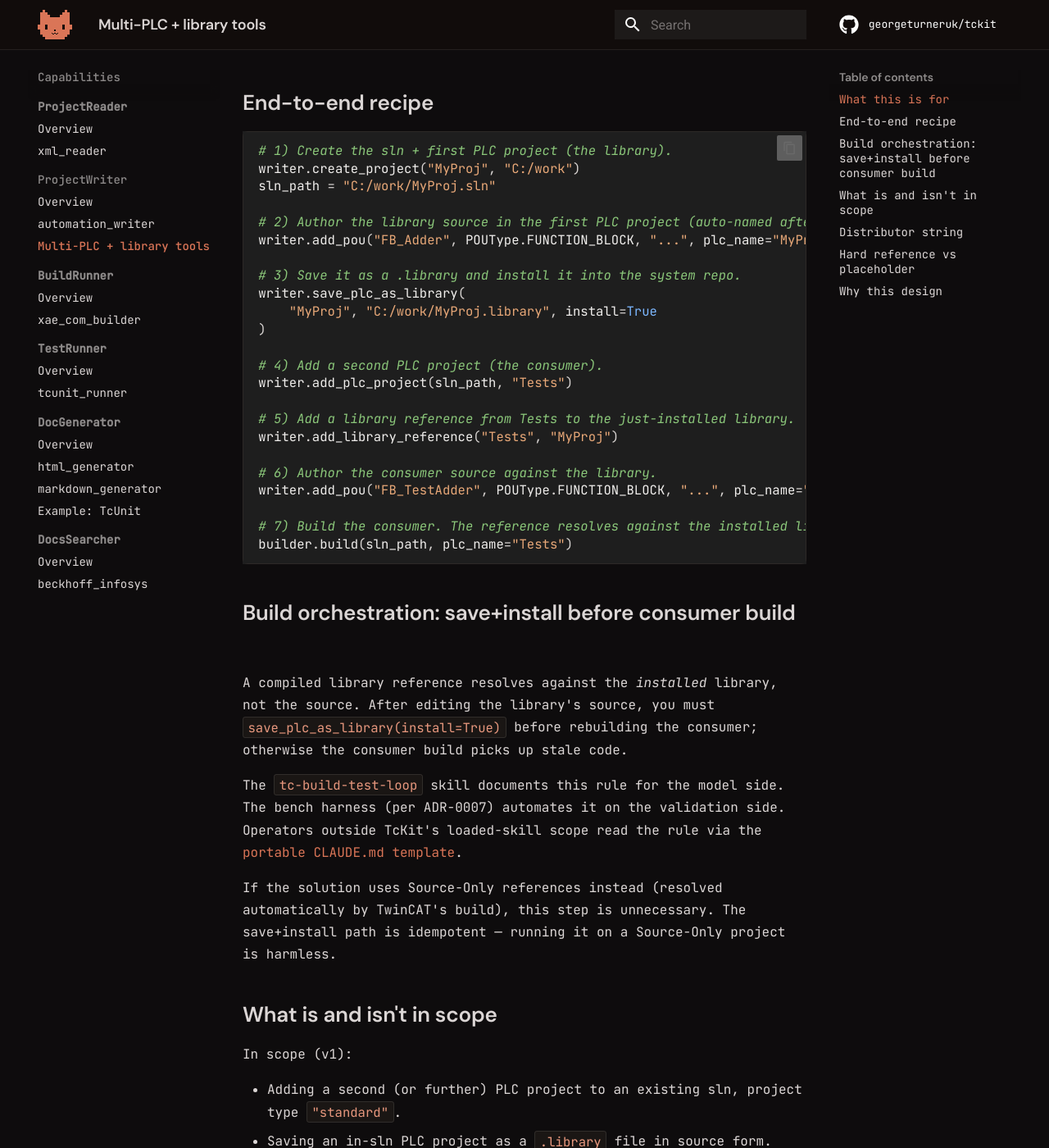
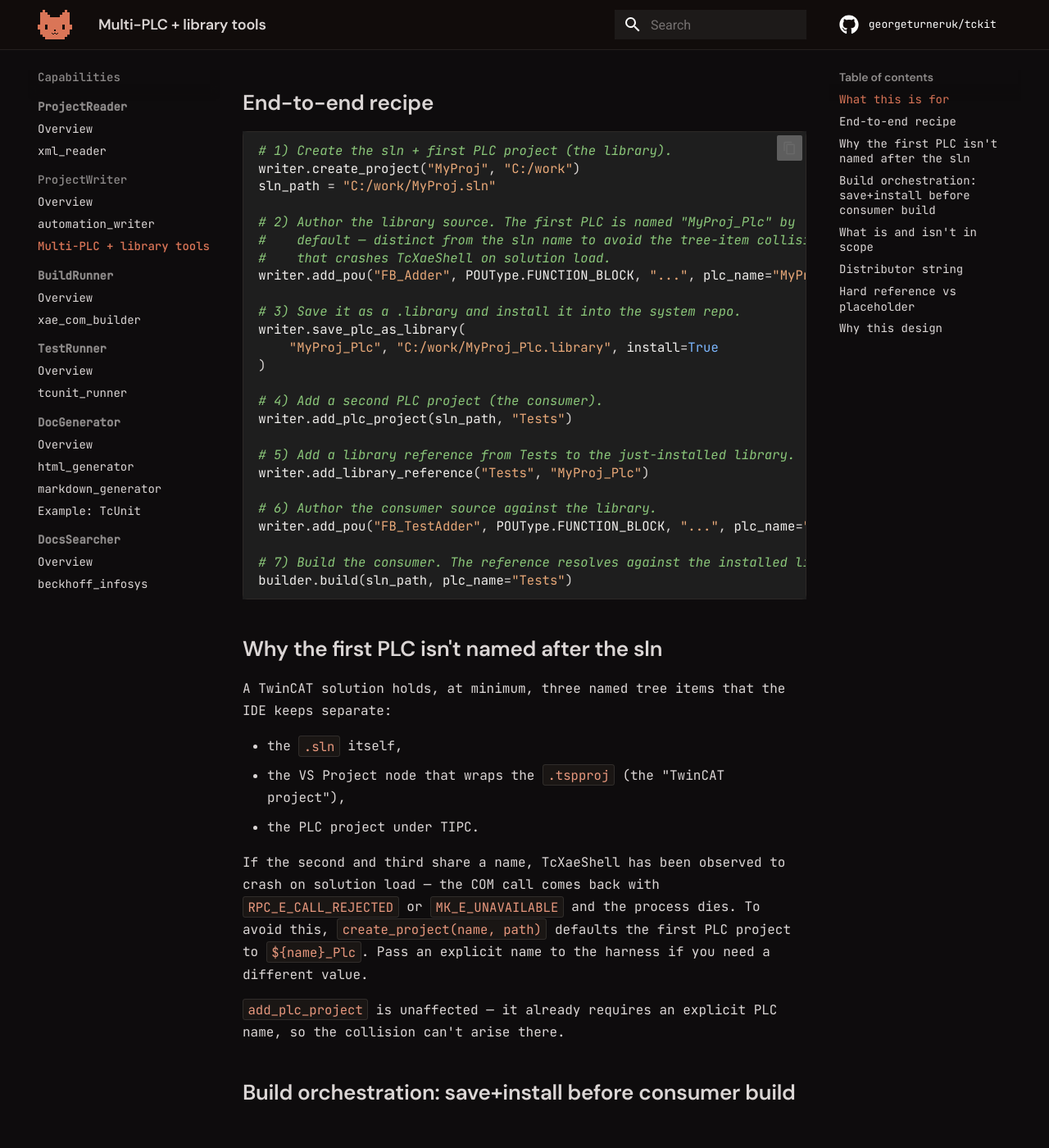
Before and after one commit to georgeturneruk/tckit, an MkDocs documentation site: the page built from docs/content/capabilities/project-writer/multi-plc.md, in a window 1280 px wide and 1400 px high, scrolled down 637 px. Shown: the whole window at 82% size. Built offline with MkDocs 1.6.1 and Material for MkDocs 9.7.7, drawn with Linux system fonts in a browser that asks for light colours; some web fonts are replaced; comment, search, counter and statistics services are not loaded.

Commit message:
fix(bridge): give first PLC a distinct name from sln in create_project (#77)
When the sln name, the VS Project node, and the first PLC project
under TIPC all shared the same string, TcXaeShell crashed on solution
load — COM came back with RPC_E_CALL_REJECTED / MK_E_UNAVAILABLE and
the process died. Surfaced repeatedly during ADR-0007 Phase C0 retries.

Default the first PLC name to `${SlnName}_Plc` so the three tree
items stay disambiguated. Harness keeps the explicit -PlcName
parameter for callers who need the legacy behaviour; create_project's
port signature is unchanged.

Integration test, docs, B1 author script, and ADR-0009 status note
follow the new convention. The committed B1 fixture still uses the
legacy naming and needs re-authoring in a follow-up session once XAE
is stable enough to drive a clean authoring run.

Co-authored-by: George Turner <turb5@users.noreply.github.com>

````diff
--- a/docs/content/capabilities/project-writer/multi-plc.md
+++ b/docs/content/capabilities/project-writer/multi-plc.md
@@ -17,19 +17,21 @@ Authoring a sln that holds two or more PLC projects with a library reference bet
 writer.create_project("MyProj", "C:/work")
 sln_path = "C:/work/MyProj.sln"
 
-# 2) Author the library source in the first PLC project (auto-named after sln).
-writer.add_pou("FB_Adder", POUType.FUNCTION_BLOCK, "...", plc_name="MyProj")
+# 2) Author the library source. The first PLC is named "MyProj_Plc" by
+#    default — distinct from the sln name to avoid the tree-item collision
+#    that crashes TcXaeShell on solution load.
+writer.add_pou("FB_Adder", POUType.FUNCTION_BLOCK, "...", plc_name="MyProj_Plc")
 
 # 3) Save it as a .library and install it into the system repo.
 writer.save_plc_as_library(
-    "MyProj", "C:/work/MyProj.library", install=True
+    "MyProj_Plc", "C:/work/MyProj_Plc.library", install=True
 )
 
 # 4) Add a second PLC project (the consumer).
 writer.add_plc_project(sln_path, "Tests")
 
 # 5) Add a library reference from Tests to the just-installed library.
-writer.add_library_reference("Tests", "MyProj")
+writer.add_library_reference("Tests", "MyProj_Plc")
 
 # 6) Author the consumer source against the library.
 writer.add_pou("FB_TestAdder", POUType.FUNCTION_BLOCK, "...", plc_name="Tests")
@@ -37,6 +39,18 @@ writer.add_pou("FB_TestAdder", POUType.FUNCTION_BLOCK, "...", plc_name="Tests")
 # 7) Build the consumer. The reference resolves against the installed library.
 builder.build(sln_path, plc_name="Tests")
 ```
+
+## Why the first PLC isn't named after the sln
+
+A TwinCAT solution holds, at minimum, three named tree items that the IDE keeps separate:
+
+- the `.sln` itself,
+- the VS Project node that wraps the `.tspproj` (the "TwinCAT project"),
+- the PLC project under TIPC.
+
+If the second and third share a name, TcXaeShell has been observed to crash on solution load — the COM call comes back with `RPC_E_CALL_REJECTED` or `MK_E_UNAVAILABLE` and the process dies. To avoid this, `create_project(name, path)` defaults the first PLC project to `${name}_Plc`. Pass an explicit name to the harness if you need a different value.
+
+`add_plc_project` is unaffected — it already requires an explicit PLC name, so the collision can't arise there.
 
 ## Build orchestration: save+install before consumer build
 
````
Also changed, not shown: adrs/0009-multi-plc-authoring-and-library-tools.md (+12 -0 lines), 3 other files.
